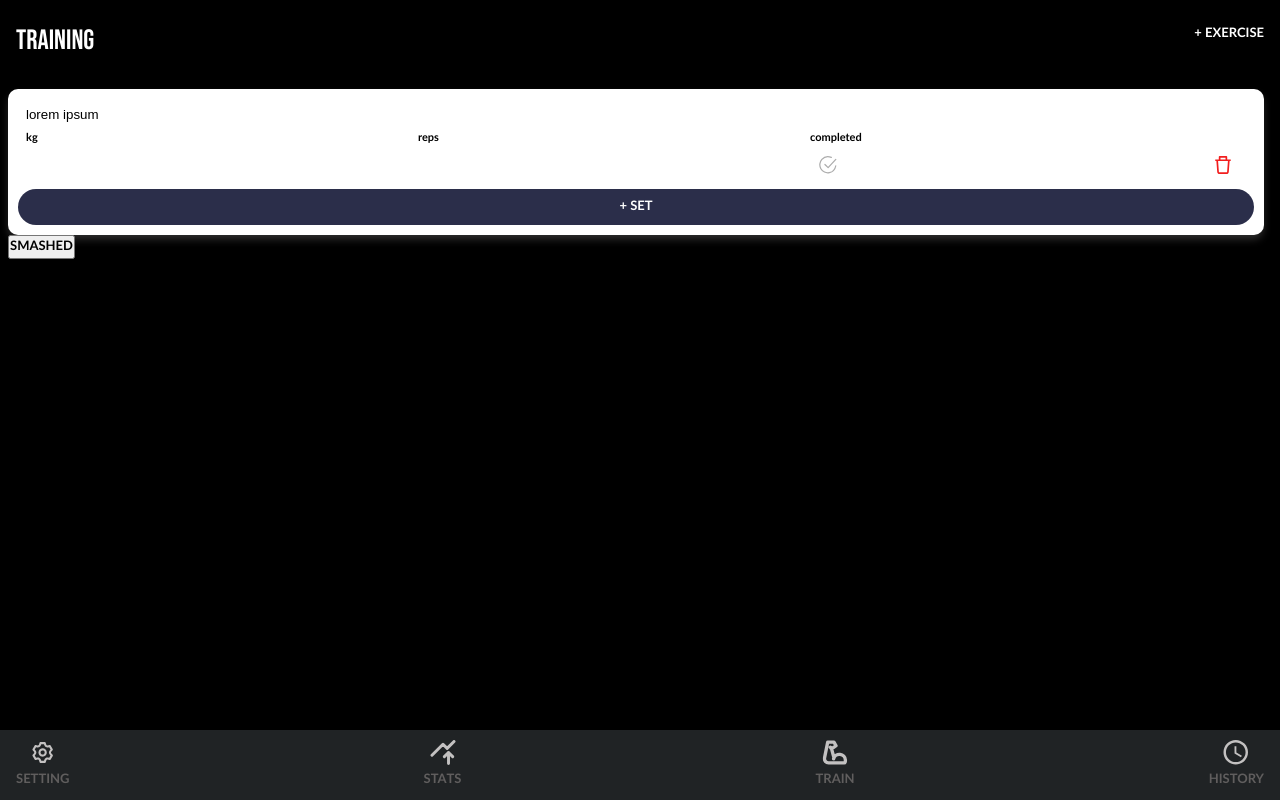
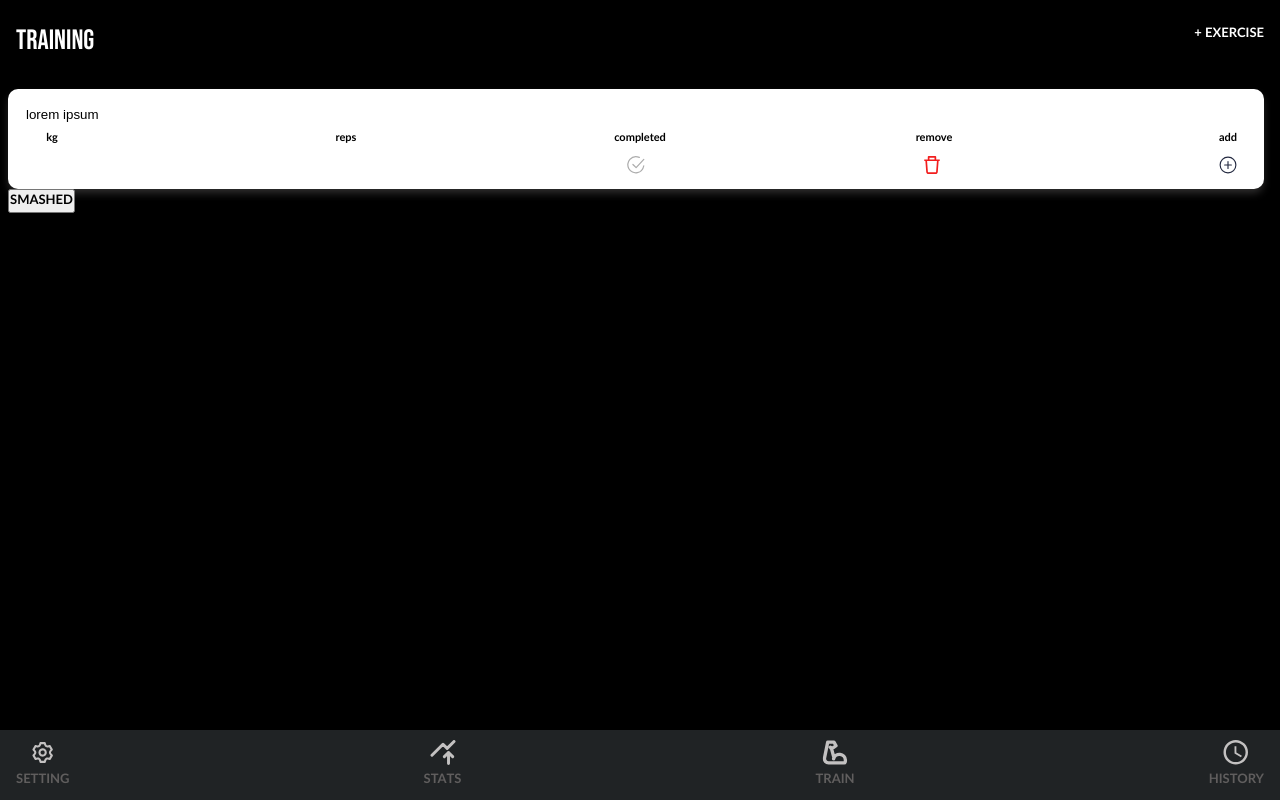
Before and after one commit to Daisy-Wang-Dev/BodyBeast_client, a React (Create React App) app: page /routines/1 in a window 1280 px wide. Built offline with nearby package versions, Linux system fonts and the light colour scheme.

Commit message:
Change the add-set button

```diff
--- a/src/components/RoutineExercises/RoutineExercises.js
+++ b/src/components/RoutineExercises/RoutineExercises.js
@@ -1,6 +1,7 @@
 import "./RoutineExercises.scss";
 import RemoveIcon from "../../assets/icons/remove.svg";
 import CompleteIcon from "../../assets/icons/complete.svg";
+import AddIcon from "../../assets/icons/add.svg";
 
 const RoutineExercises = () => {
   return (
@@ -30,7 +31,8 @@ const RoutineExercises = () => {
               <h4 className="training__input-header">kg</h4>
               <h4 className="training__input-header">reps</h4>
               <h4 className="training__input-header">completed</h4>
-              <h4 className="training__input-header"></h4>
+              <h4 className="training__input-header">remove</h4>
+              <h4 className="training__input-header">add</h4>
             </div>
             <div className="training__input-fields">
               <input
@@ -51,8 +53,10 @@ const RoutineExercises = () => {
               <div className="training__icon">
                 <img src={RemoveIcon} alt="Remove exercise" />
               </div>
+              <div className="training__icon">
+                <img src={AddIcon} alt="Remove exercise" />
+              </div>
             </div>
-            <h3 className="training__add-set">+ SET</h3>
           </div>
         </article>
         <button type="submit">SMASHED</button>
--- a/src/components/RoutineExercises/RoutineExercises.scss
+++ b/src/components/RoutineExercises/RoutineExercises.scss
@@ -40,6 +40,7 @@ input {
   }
   &__add-set {
     background-color: $button-color;
+    border: none;
     color: $primary-color-2;
     border-radius: 2rem;
     width: 100%;
@@ -55,6 +56,7 @@ input {
   }
   &__input-header {
     width: 5.2rem;
+    text-align: center;
   }
   &__input-fields {
     display: flex;
@@ -68,11 +70,13 @@ input {
     border-radius: 0;
     &:focus {
       outline: none;
+      border: 2px solid grey;
     }
   }
   &__icon {
     width: 5.2rem;
     padding: 0 1.2rem;
+    text-align: center;
   }
 }
 
```
Also changed, not shown: src/assets/icons/add.svg (added).
